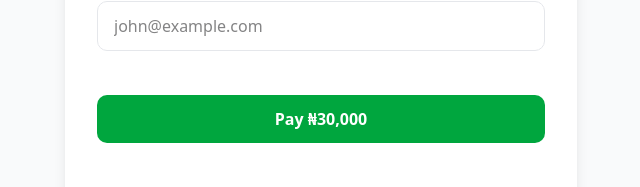
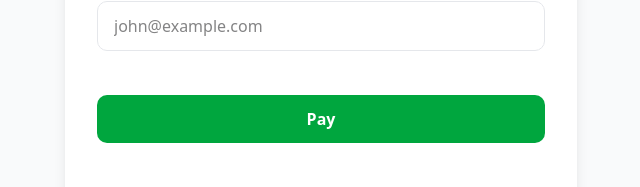
Before and after one commit to idamvictor/etscroc-payment-system, a Next.js app: page / in a window 1280 px wide. Shown: the part 533-720 px from the top of the page, without its empty margins (319-959 px from the left). Built offline with nearby package versions, Linux system fonts and the light colour scheme.

Commit message:
fixed the price of the application

```diff
--- a/components/PaymentForm.tsx
+++ b/components/PaymentForm.tsx
@@ -9,7 +9,7 @@ interface PaymentFormData {
   email: string;
 }
 
-const FIXED_AMOUNT = 30000;
+const FIXED_AMOUNT = 35000;
 
 const courses = [
   "Frontend Development",
@@ -204,9 +204,7 @@ export default function PaymentForm() {
               disabled={loading}
               className="w-full bg-green-600 hover:bg-green-700 disabled:bg-gray-400 text-white font-bold py-3 px-4 rounded-lg transition duration-300 transform hover:scale-105 mt-6"
             >
-              {loading
-                ? "Processing..."
-                : `Pay ₦${FIXED_AMOUNT.toLocaleString()}`}
+              {loading ? "Processing..." : "Pay"}
             </button>
 
             {/* Secured By Paystack */}
```
